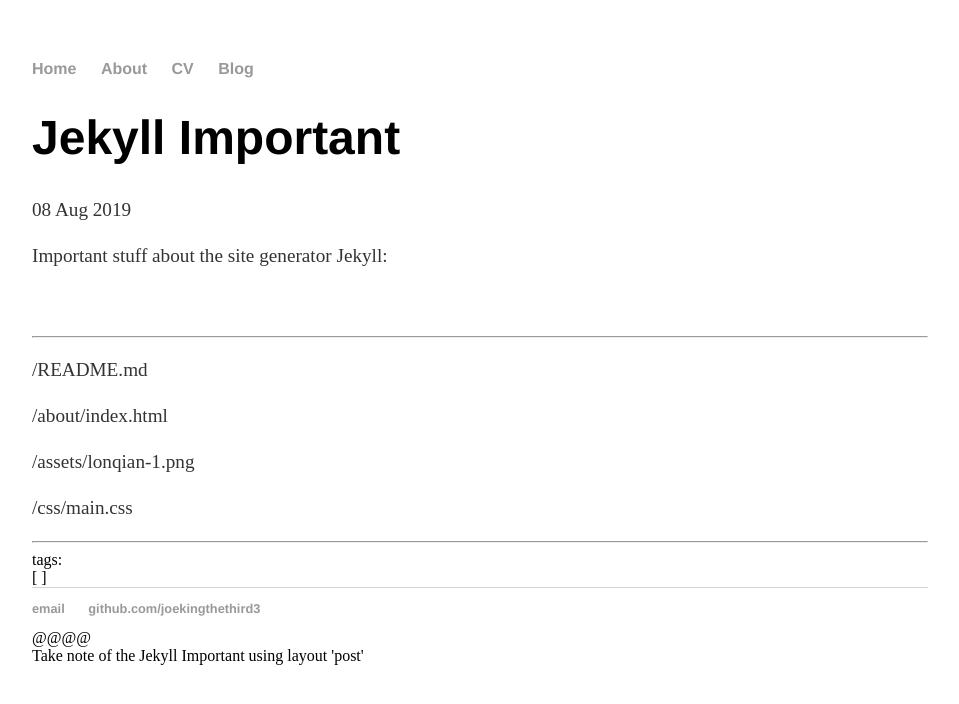
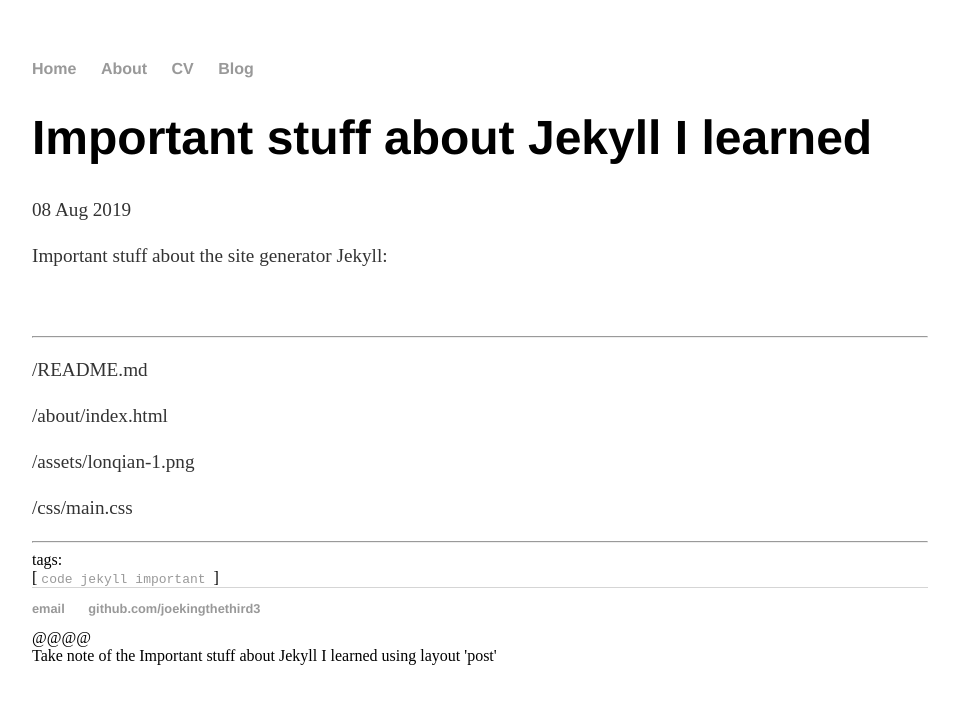
Before and after one commit to joekingTheThird3/joekingTheThird3.github.io, a Jekyll site: the page built from _posts/2019-08-08-jekyll-important.md, in a window 1280 px wide. Shown: the top 704 px of the page, without its empty margins (160-1119 px from the left). Built offline with Jekyll 4.4.1, drawn with Linux system fonts in a browser that asks for light colours; our own code applies the rules of GitHub Pages for plain Markdown files.

Commit message:
Update 2019-08-08-jekyll-important.md

```diff
--- a/_posts/2019-08-08-jekyll-important.md
+++ b/_posts/2019-08-08-jekyll-important.md
@@ -1,4 +1,6 @@
 ---
+title: Important stuff about Jekyll I learned
+tags: code jekyll important
 ---
 Important stuff about the site generator Jekyll:
 
```
